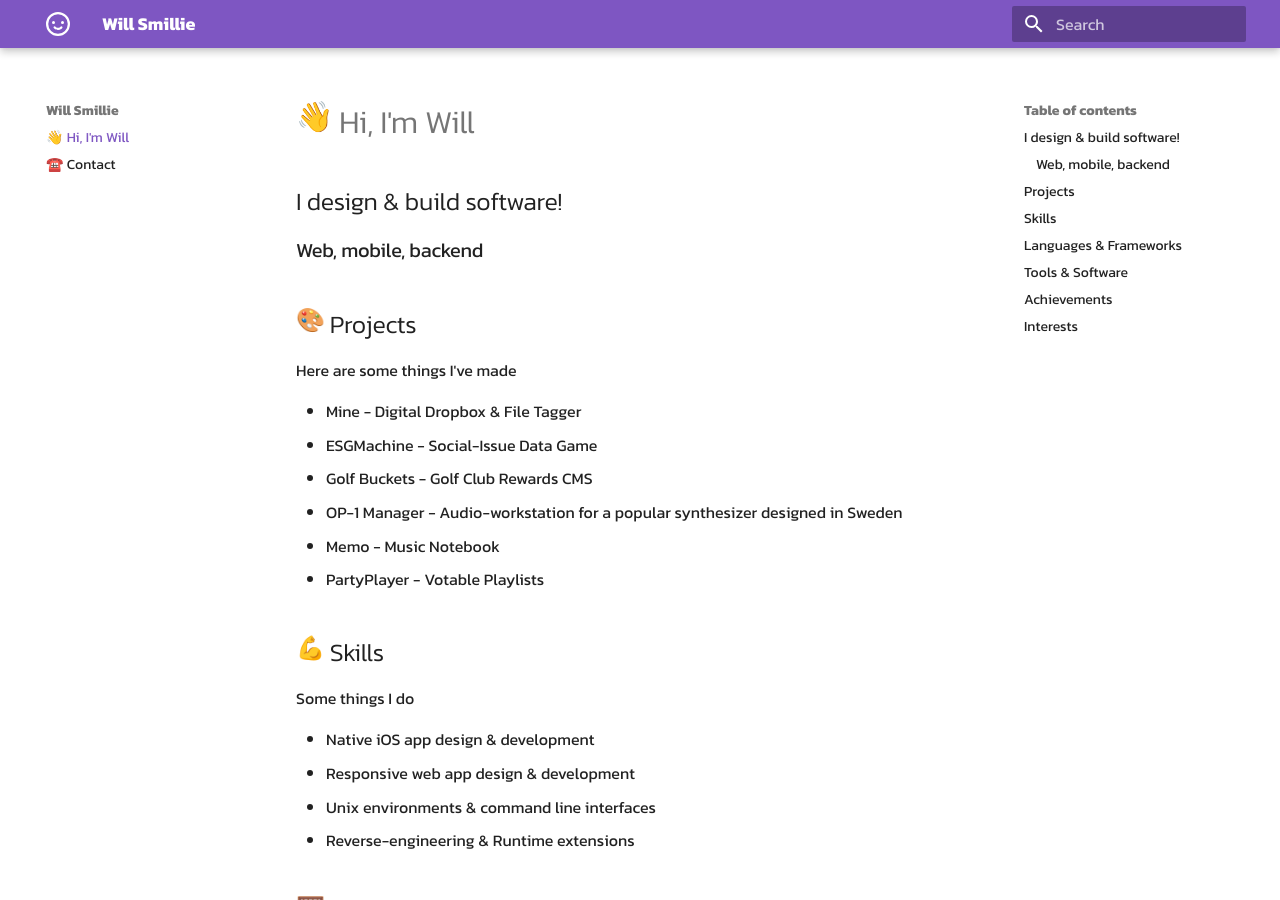
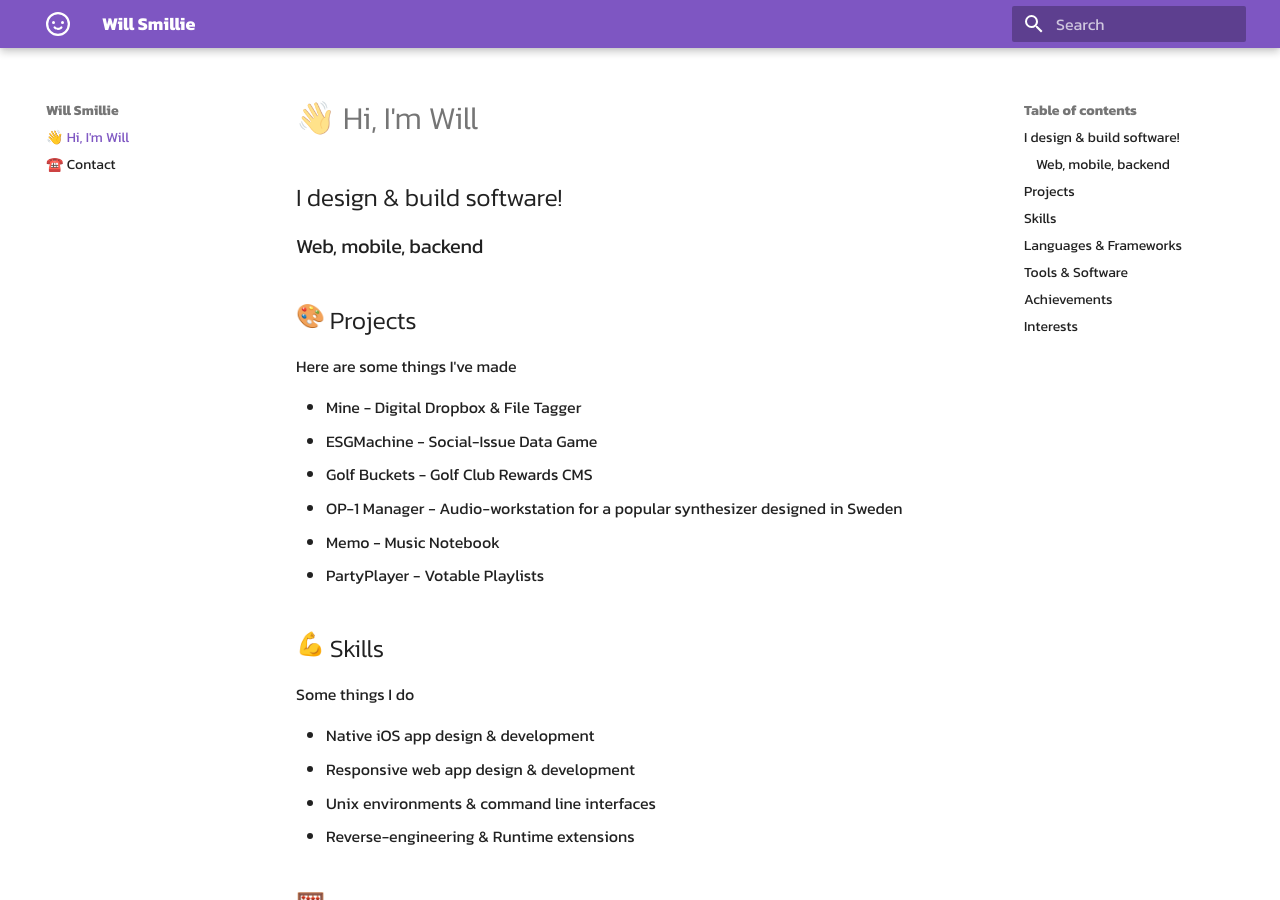
Before and after one commit to willsmillie/portfolio, an MkDocs documentation site: the page built from docs/index.md, in a window 1280 px wide and 900 px high. Built offline with MkDocs 1.6.1 and Material for MkDocs 9.7.7, drawn with Linux system fonts in a browser that asks for light colours; emoji names are drawn with the system emoji font; some of the changed lines change nothing that is shown.

Commit message:
fix hand

```diff
--- a/docs/index.md
+++ b/docs/index.md
@@ -1,4 +1,4 @@
-# :wave: Hi, I'm Will
+# 👋 Hi, I'm Will
 
 ## I design & build software!
 
```
